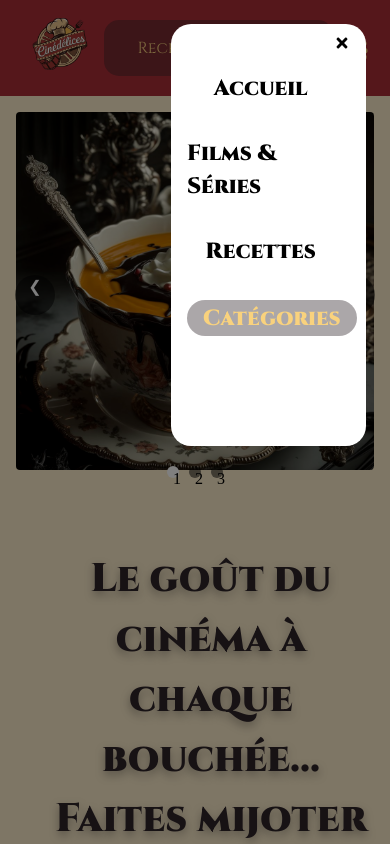
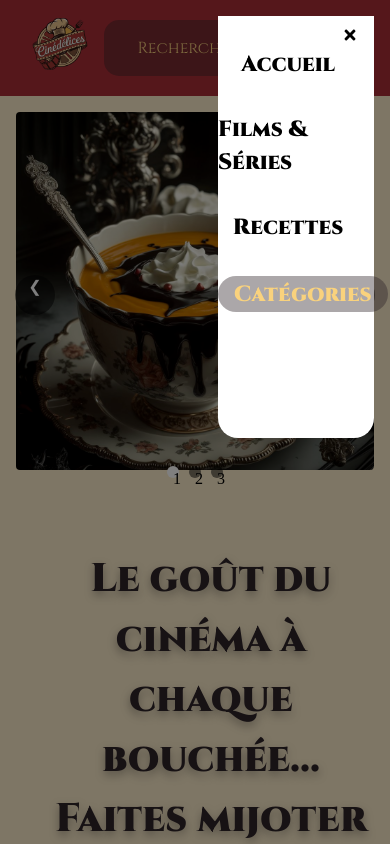
Before and after one commit to Leila-tabti/Cinedelices-front, a React (Vite) app in the folder CineDelice-front/: page / in a window 390 px wide. Both pictures are taken after a click on the button 353 px from the left and 48 px from the top of the page. Shown: the top 844 px of the page. Built offline with nearby package versions, Linux system fonts and the light colour scheme.

Commit message:
AP-style-Modal/Navbar

```diff
--- a/CineDelice-front/src/components/Modal/ModalMenu.scss
+++ b/CineDelice-front/src/components/Modal/ModalMenu.scss
@@ -13,14 +13,15 @@
 
   .modal-content {
     background: #fff;
-    padding: 1rem;
     border-radius: 20px;
-    width: 50%;
+    width: 40%;
     height: 50%;
     max-width: 80%;
     position: fixed;
-    top: 1.5rem;
-    right: 1.5em;
+    top: 1rem;
+    right: 1em;
+    margin: 0;
+    padding: 0;
   }
 
   .modal-close {
@@ -31,11 +32,6 @@
     background: none;
     font-size: 16px;
     cursor: pointer;
-  }
-
-  .modal-menu {
-    display: flex;
-    flex-direction: column;
   }
 
   // Modale d'affichage de la Navbar
```
